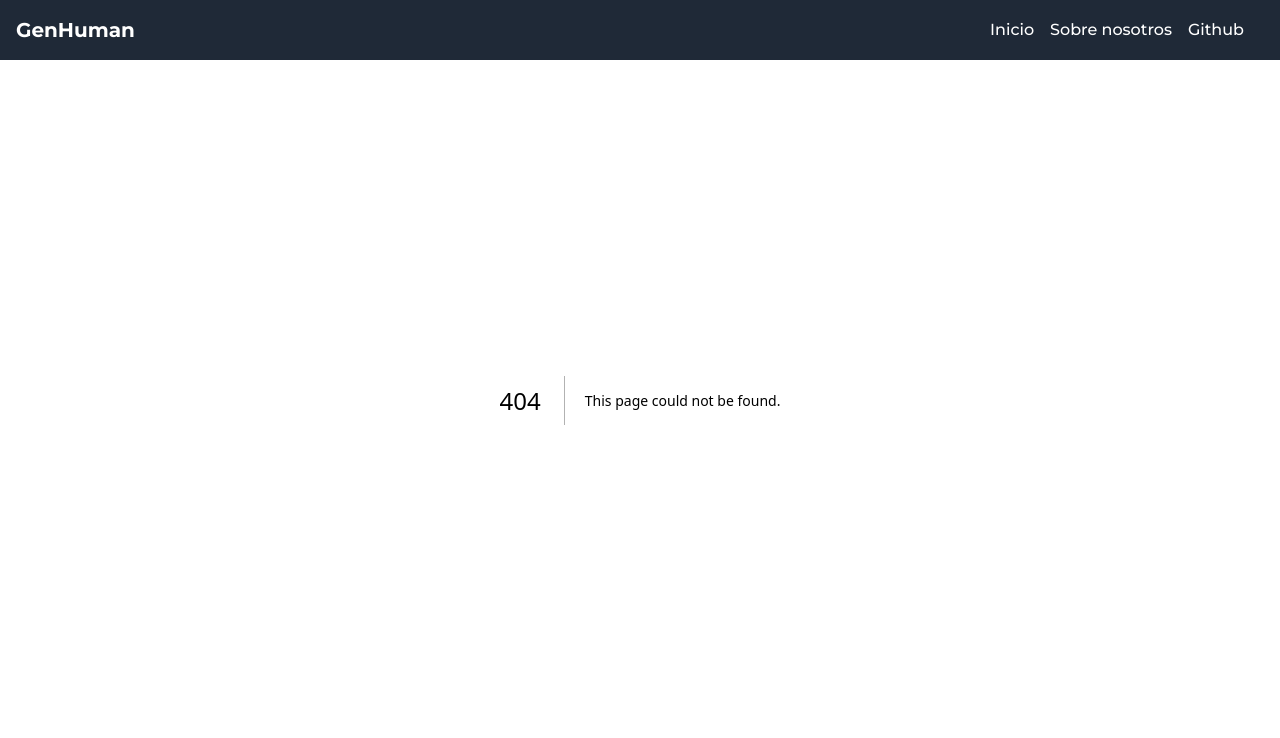
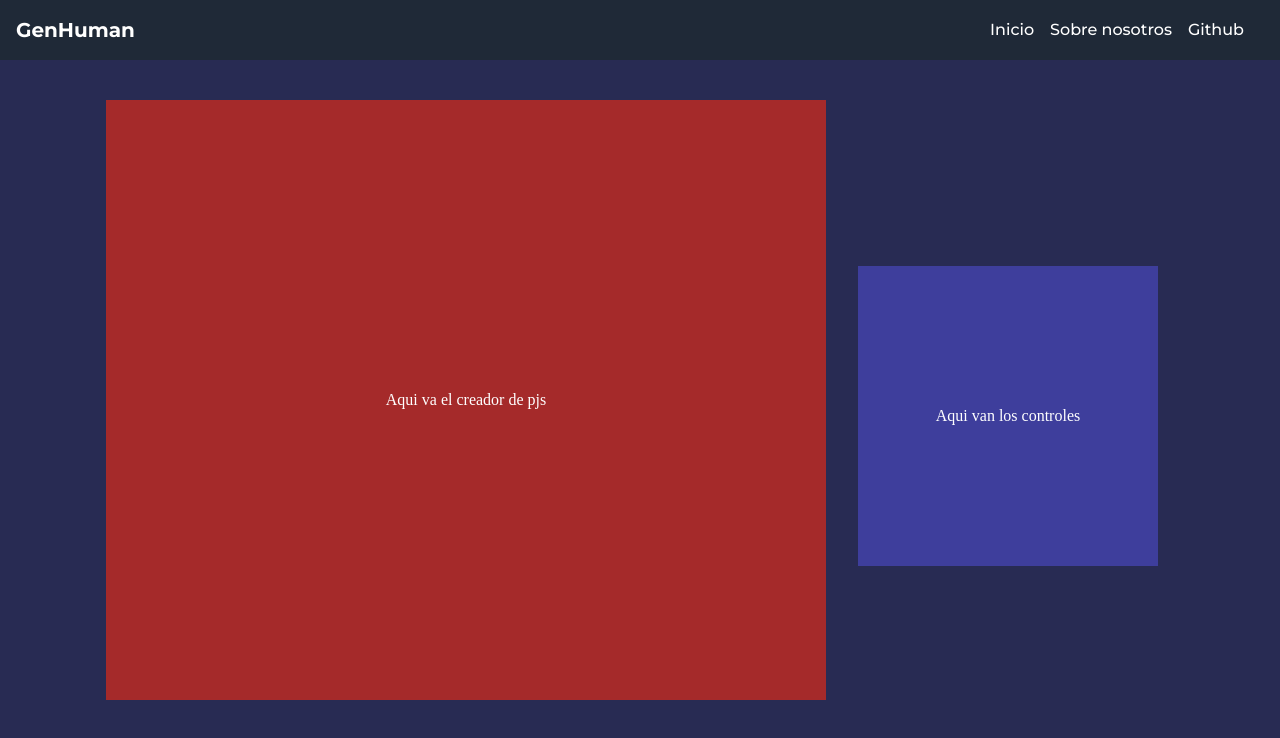
Before and after one commit to JDDev7/genhuman, a Next.js app: page /charcreator in a window 1280 px wide. Before the commit this address had no page. Shown: the top 738 px of the page. Built offline with nearby package versions, Linux system fonts and the light colour scheme.

Commit message:
realizada maquetacion preliminar charcreator

```diff
--- /dev/null
+++ b/app/charcreator/charcreator.module.css
@@ -0,0 +1,72 @@
+.Container {
+    display: flex;
+    flex-direction: column;
+    align-items: center;
+    justify-content: start;
+    height: 100dvh;
+    width: 100%;
+    background-color: rgb(40, 43, 83);
+}
+
+.CharCreator {
+    display: flex;
+    flex-direction: column;
+    align-items: center;
+    justify-content: center;
+    margin-top: 4rem;
+    width: 360px;
+    height: 300px;
+    background-color: brown;
+    color: white;
+}
+
+.Controls {
+    display: flex;
+    flex-direction: column;
+    align-items: center;
+    justify-content: center;
+    margin-top: 2rem;
+    gap: 1rem;
+    background-color: rgb(62, 62, 156);
+    color: white;
+    width: 300px;
+    height: 300px;
+}
+
+@media (min-width: 768px) {
+    .Container {
+        flex-direction: column;
+        align-items: center;
+        justify-content: center;
+        height: 100dvh;
+        width: 100%;
+    }
+
+    .CharCreator {
+        display: flex;
+        width: 540px;
+        height: 400px;
+        margin-top: 0;
+    }
+
+    .Controls {
+        display: flex;
+        margin-top: 2rem;
+        width: 300px;
+        height: 300px;
+        margin-left: 2rem;
+        margin-right: 1rem;
+    }
+}
+
+@media (min-width: 1280px) {
+
+    .Container {
+        flex-direction: row;
+    }
+
+    .CharCreator {
+        width: 720px;
+        height: 600px;
+    }
+}
--- /dev/null
+++ b/app/charcreator/page.tsx
@@ -0,0 +1,16 @@
+import React from 'react'
+import styles from './charcreator.module.css'
+function CreatorPage() {
+  return (
+    <div className={styles.Container}>
+      <div className={styles.CharCreator}>
+        <p>Aqui va el creador de pjs</p>
+      </div>
+      <div className={styles.Controls}>
+        <p>Aqui van los controles</p>
+      </div>
+    </div>
+  )
+}
+
+export default CreatorPage
```
